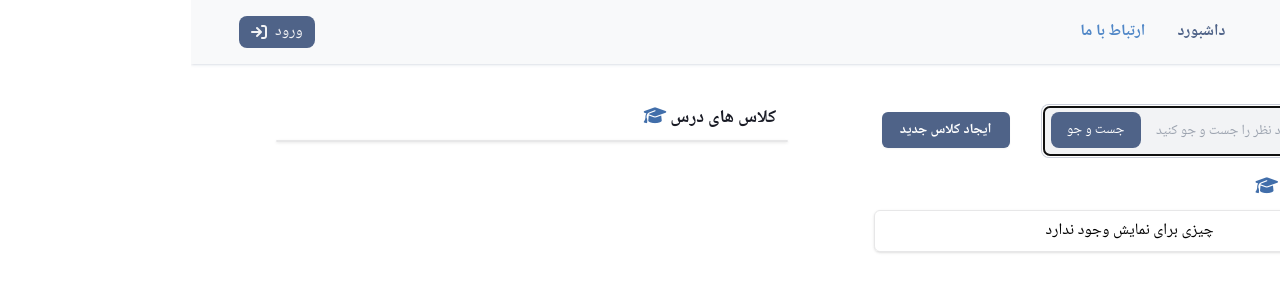
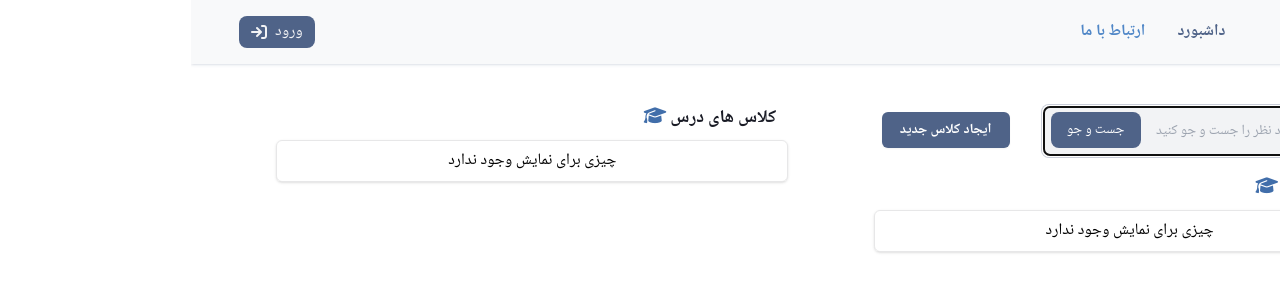
Before and after one commit to forooghl/FinalProject-Teacher-Assistant, a React (Create React App) app in the folder teacher-assistant-app/: page / in a window 1280 px wide. Shown: the top 300 px of the page. Built offline with nearby package versions, Linux system fonts and the light colour scheme.

Commit message:
fix an issue: empty TA class div condition

```diff
--- a/teacher-assistant-app/src/component/Card/Card.js
+++ b/teacher-assistant-app/src/component/Card/Card.js
@@ -1,6 +1,16 @@
 import { React } from "react";
 
 const Card = (props) => {
+    let empty
+    if (props.title == "کلاس های درس") {
+        if (props.items.props.children[0].length == 0 && props.items.props.children[1].length == 0) {
+            empty = 0;
+        } else {
+            empty = props.items.props.children[0].length + props.items.props.children[1].length;
+        }
+    } else {
+        empty = props.items.props.children.length;
+    }
     return (
         <div className="flex flex-col">
             <p className="font-bold text-raisin-black text-lg pr-3 mb-2">
@@ -11,7 +21,7 @@ const Card = (props) => {
                     <i className="fa fa-graduation-cap text-blue-yonder" aria-hidden="true"></i>
                 )}
             </p>
-            {props.items.props.children.length < 1 ? (
+            {empty < 1 ? (
                 <div className="border-solid border border-rich-black-fogra-29/10 py-2 text-center shadow rounded-md max-md:mb-8">
                     چیزی برای نمایش وجود ندارد
                 </div>
```
